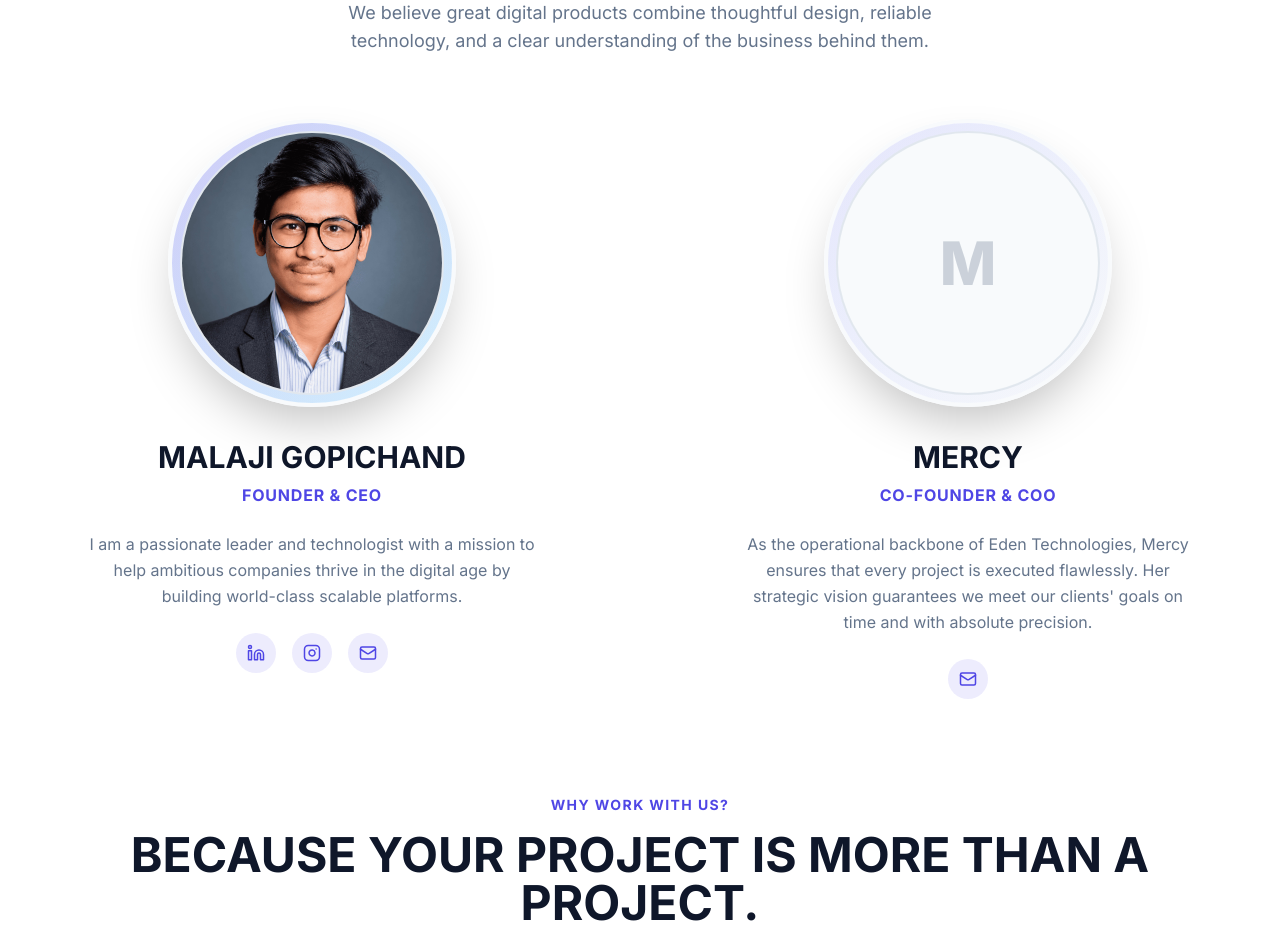
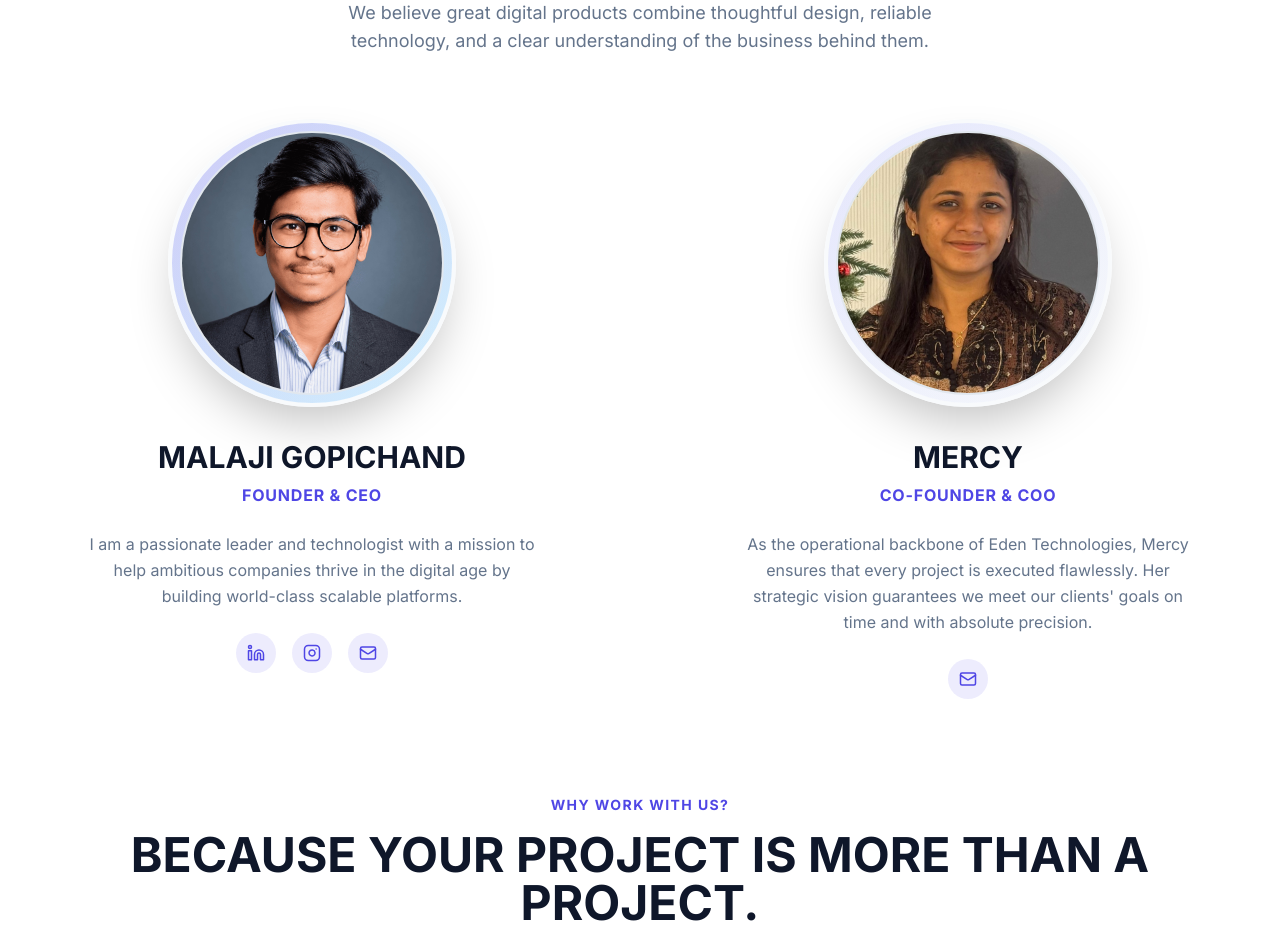
Before and after one commit to MalajiGopiChand/Eden-Web-Tech, a Next.js app: page / in a window 1280 px wide. Shown: the part 4080-5010 px from the top of the page. Built offline with nearby package versions, Linux system fonts and the light colour scheme.

Commit message:
Add Co-CEO Mercy profile picture

```diff
--- a/src/components/AboutSection.tsx
+++ b/src/components/AboutSection.tsx
@@ -79,8 +79,13 @@ export default function AboutSection() {
               <div className="relative h-64 w-64 md:h-72 md:w-72 rounded-full overflow-hidden p-2 border-4 border-background shadow-2xl bg-gradient-to-br from-primary/10 to-secondary/20 mb-8">
                 <div className="absolute inset-0 z-0 bg-gradient-to-br from-primary/5 to-secondary/10"></div>
                 <div className="relative z-10 w-full h-full rounded-full overflow-hidden border-2 border-border/50 bg-background flex items-center justify-center">
-                  {/* Empty state for Mercy's image */}
-                  <span className="text-6xl font-extrabold text-muted-foreground/30">M</span>
+                  <Image
+                    src="/images/co-ceo.jpg"
+                    alt="Mercy - Co-Founder & COO"
+                    fill
+                    className="object-cover"
+                    sizes="(max-width: 768px) 100vw, 50vw"
+                  />
                 </div>
               </div>
               <h3 className="text-3xl font-bold text-foreground mb-2">MERCY</h3>
```
Also changed, not shown: public/images/co-ceo.jpg (added).
